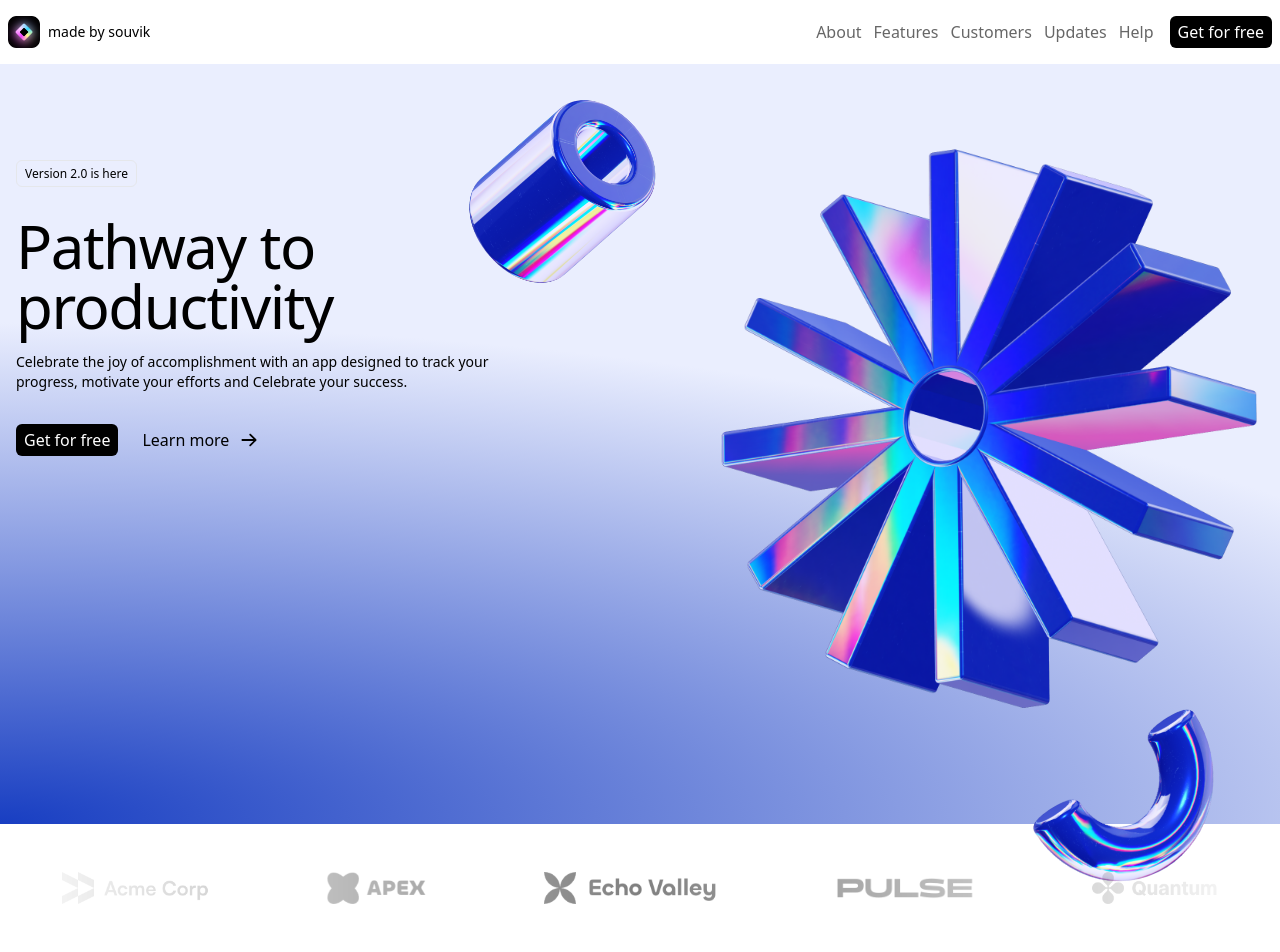
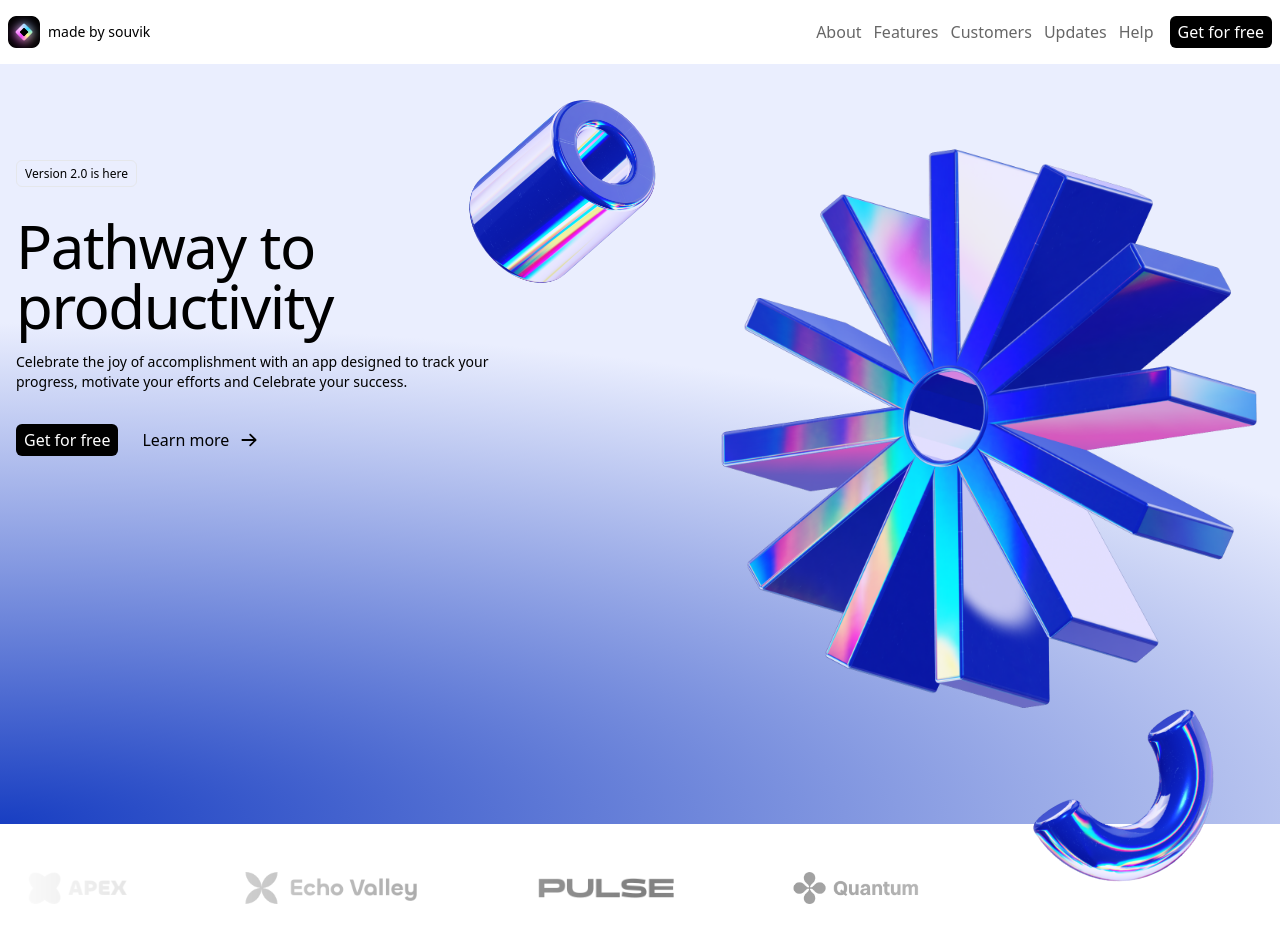
Before and after one commit to Souvik00076/saas-landing-page-1, a Next.js app: page / in a window 1280 px wide. Shown: the top 952 px of the page. Built offline with nearby package versions, Linux system fonts and the light colour scheme.

Commit message:
completed this landing page

```diff
--- a/src/animations/motionAnimation.ts
+++ b/src/animations/motionAnimation.ts
@@ -34,4 +34,15 @@ export const ANIMATION = {
       ease: "easeInOut",
     },
   },
+  tickerAnimation: {
+    animate: {
+      translateX: "-70%",
+    },
+    transition: {
+      duration: 20,
+      repeat: Infinity,
+      repeatType: "loop",
+      ease: "linear",
+    },
+  },
 };
--- a/src/components/LogoTicker.tsx
+++ b/src/components/LogoTicker.tsx
@@ -7,11 +7,17 @@ import EchoLogo from "/public/logo-echo.png";
 import PulseLogo from "/public/logo-pulse.png";
 import QuantumLogo from "/public/logo-quantum.png";
 import Image from "next/image";
+import MotionDiv from "./MotionDiv";
+import { ANIMATION } from "@/animations/motionAnimation";
+import { AnimationProps } from "framer-motion";
 const LogoTicker: FC = () => {
   return (
     <div className="  bg-white w-full py-4 md:py-12">
       <div className="container overflow-hidden mx-auto [mask-image:linear-gradient(to_right,transparent,black,transparent)]">
-        <div className="flex gap-x-14 justify-evenly flex-none ">
+        <MotionDiv
+          style="flex gap-x-14 justify-evenly flex-none "
+          animate={ANIMATION.tickerAnimation as AnimationProps}
+        >
           <Image src={AcmeLogo} alt="acme logo" className="logo-ticker-image" />
           <Image src={ApexLogo} alt="apex logo" className="logo-ticker-image" />
 
@@ -26,7 +32,7 @@ const LogoTicker: FC = () => {
             alt="quantum logo"
             className="logo-ticker-image"
           />
-        </div>
+        </MotionDiv>
       </div>
     </div>
   );
```
